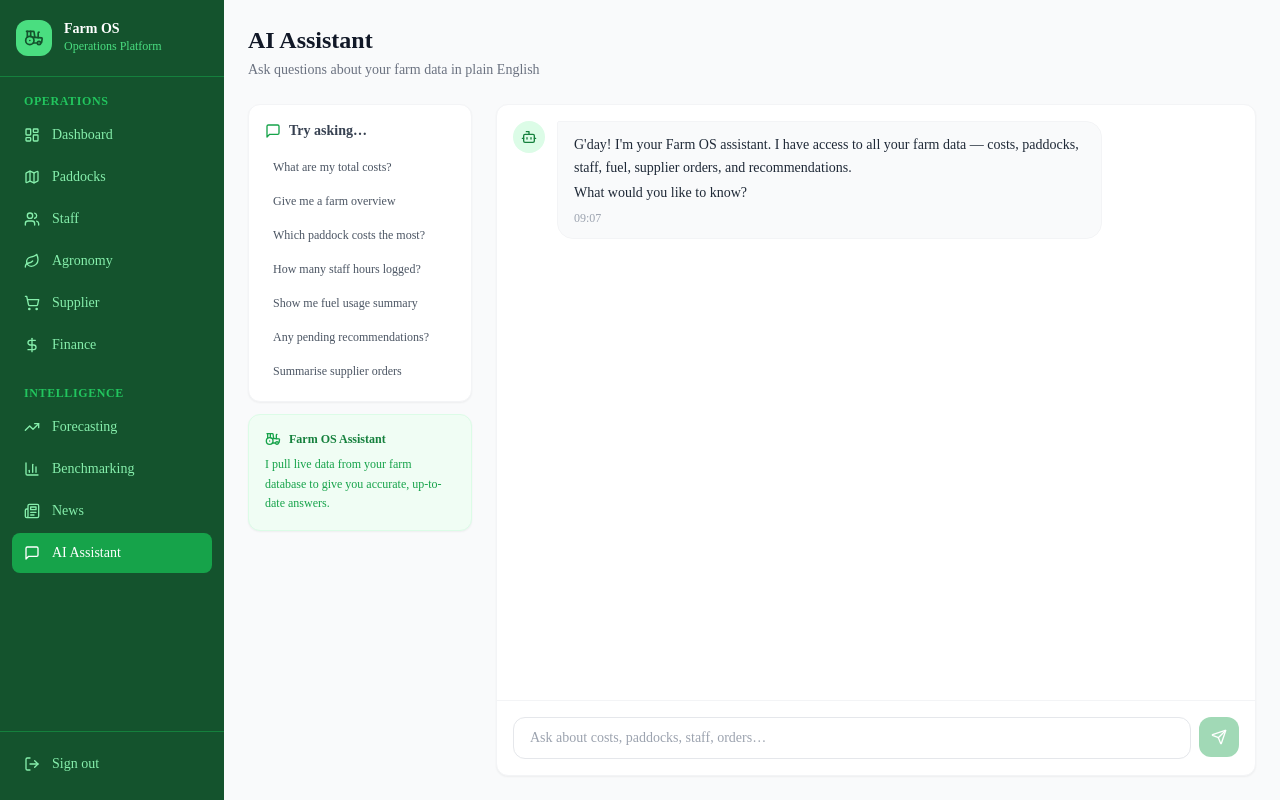
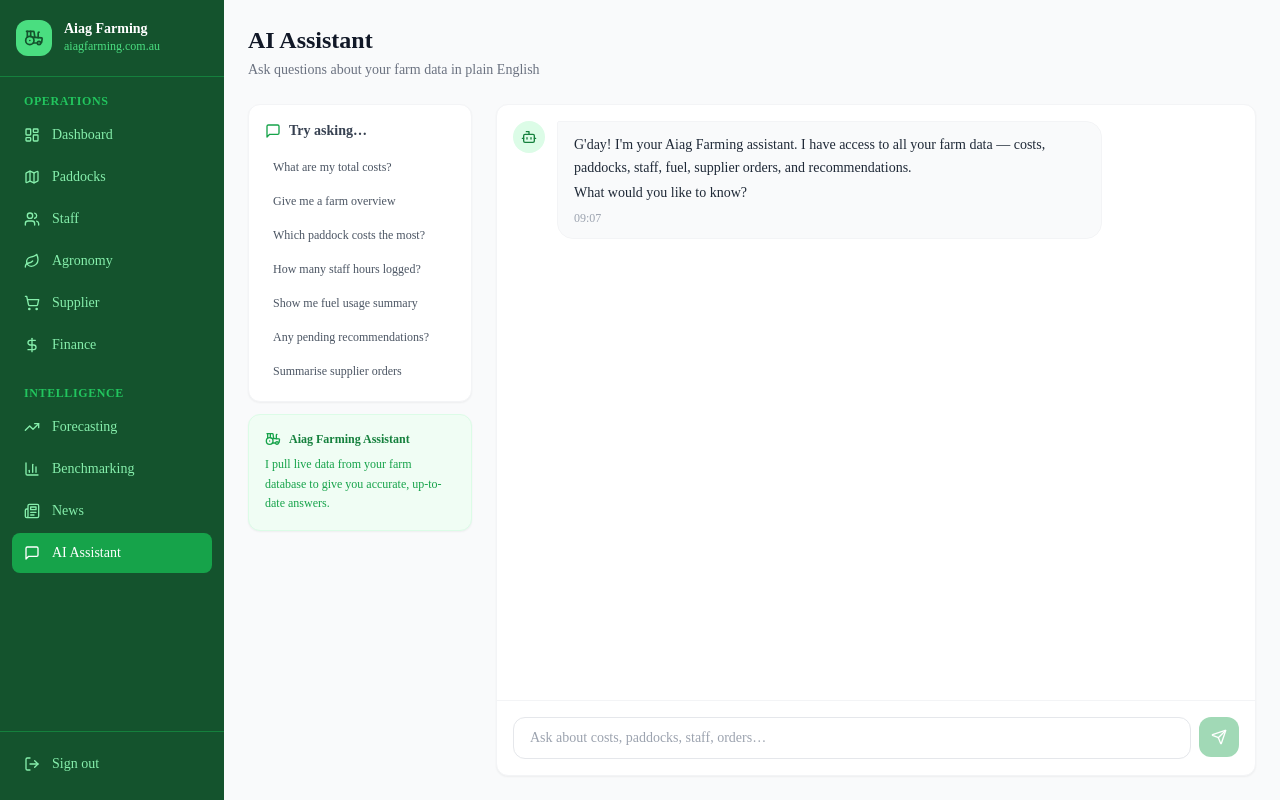
Before and after one commit to SHARMAJEE009/farm-os, a Next.js app in the folder apps/web/: page /chatbot in a window 1280 px wide. Built offline with nearby package versions, Linux system fonts and the light colour scheme.

Commit message:
rename FarmOS

```diff
--- a/apps/web/app/chatbot/page.tsx
+++ b/apps/web/app/chatbot/page.tsx
@@ -23,7 +23,7 @@ export default function ChatbotPage() {
     {
       id: '0',
       role: 'assistant',
-      content: "G'day! I'm your Farm OS assistant. I have access to all your farm data — costs, paddocks, staff, fuel, supplier orders, and recommendations.\n\nWhat would you like to know?",
+      content: "G'day! I'm your Aiag Farming assistant. I have access to all your farm data — costs, paddocks, staff, fuel, supplier orders, and recommendations.\n\nWhat would you like to know?",
       timestamp: new Date(),
     },
   ]);
@@ -132,7 +132,7 @@ export default function ChatbotPage() {
             <div className="card p-4 bg-farm-50 border-farm-100">
               <div className="flex items-center gap-2 mb-2">
                 <Tractor className="w-4 h-4 text-farm-600" />
-                <p className="text-xs font-semibold text-farm-700">Farm OS Assistant</p>
+                <p className="text-xs font-semibold text-farm-700">Aiag Farming Assistant</p>
               </div>
               <p className="text-xs text-farm-600 leading-relaxed">
                 I pull live data from your farm database to give you accurate, up-to-date answers.
--- a/apps/web/app/layout.tsx
+++ b/apps/web/app/layout.tsx
@@ -3,8 +3,8 @@ import './globals.css';
 import { Providers } from './providers';
 
 export const metadata: Metadata = {
-  title: 'Farm OS',
-  description: 'Farm Operating System — connecting paddocks, agronomy, staff, and finance',
+  title: 'Aiag Farming',
+  description: 'Aiag Farming — connecting paddocks, agronomy, staff, and finance',
   icons: {
     icon: '/icon.svg',
     shortcut: '/icon.svg',
--- a/apps/web/app/login/page.tsx
+++ b/apps/web/app/login/page.tsx
@@ -38,8 +38,8 @@ export default function LoginPage() {
           <div className="inline-flex items-center justify-center w-16 h-16 bg-white/10 rounded-2xl mb-4">
             <Leaf className="w-8 h-8 text-farm-300" />
           </div>
-          <h1 className="text-3xl font-bold text-white">Farm OS</h1>
-          <p className="text-farm-300 mt-1">Your farm operating system</p>
+          <h1 className="text-3xl font-bold text-white">Aiag Farming</h1>
+          <p className="text-farm-300 mt-1">aiagfarming.com.au</p>
         </div>
 
         {/* Card */}
--- a/apps/web/components/layout/Sidebar.tsx
+++ b/apps/web/components/layout/Sidebar.tsx
@@ -63,13 +63,13 @@ export function Sidebar() {
           <Tractor className="w-5 h-5 text-farm-900" />
         </div>
         <div>
-          <p className="font-bold text-white text-sm leading-none">Farm OS</p>
-          <p className="text-farm-400 text-xs mt-0.5">Operations Platform</p>
+          <p className="font-bold text-white text-sm leading-none">Aiag Farming</p>
+          <p className="text-farm-400 text-xs mt-0.5">aiagfarming.com.au</p>
         </div>
       </div>
 
       {/* Nav */}
-      <nav className="flex-1 px-3 py-4 space-y-5 overflow-y-auto">
+      <nav className="flex-1 px-3 py-4 space-y-5 overflow-y-auto [&::-webkit-scrollbar]:hidden [-ms-overflow-style:none] [scrollbar-width:none]">
         {navSections.map((section) => (
           <div key={section.label}>
             <p className="px-3 mb-1.5 text-xs font-semibold text-farm-500 uppercase tracking-wider">
@@ -124,7 +124,7 @@ export function Sidebar() {
       <div className="lg:hidden fixed top-0 left-0 right-0 z-40 bg-farm-900 flex items-center justify-between px-4 py-3">
         <div className="flex items-center gap-2">
           <Tractor className="w-5 h-5 text-farm-300" />
-          <span className="font-bold text-white text-sm">Farm OS</span>
+          <span className="font-bold text-white text-sm">Aiag Farming</span>
         </div>
         <button
           onClick={() => setMobileOpen(!mobileOpen)}
```
Also changed, not shown: 2 other files (tests, documents, lock files or other folders).
